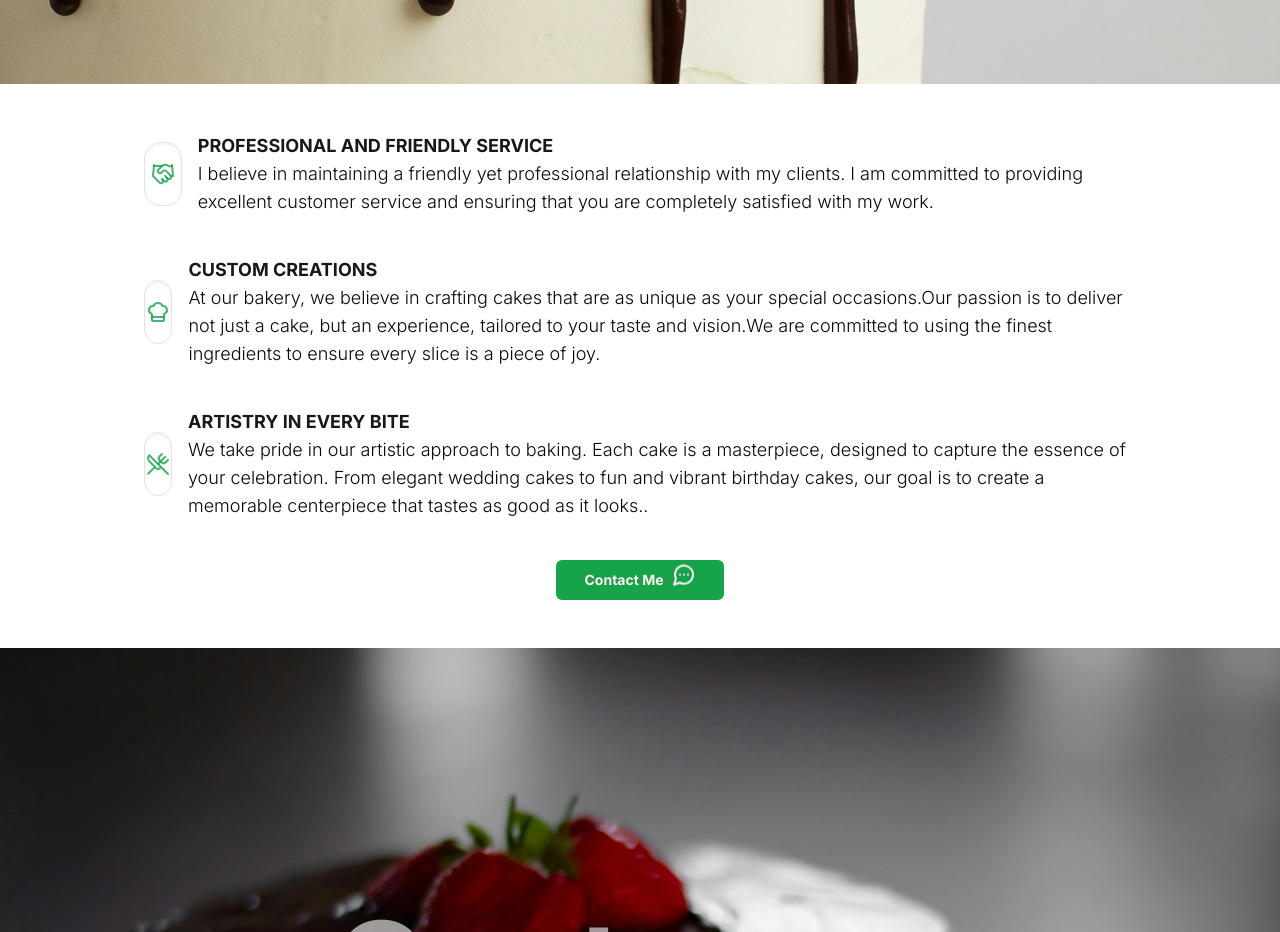
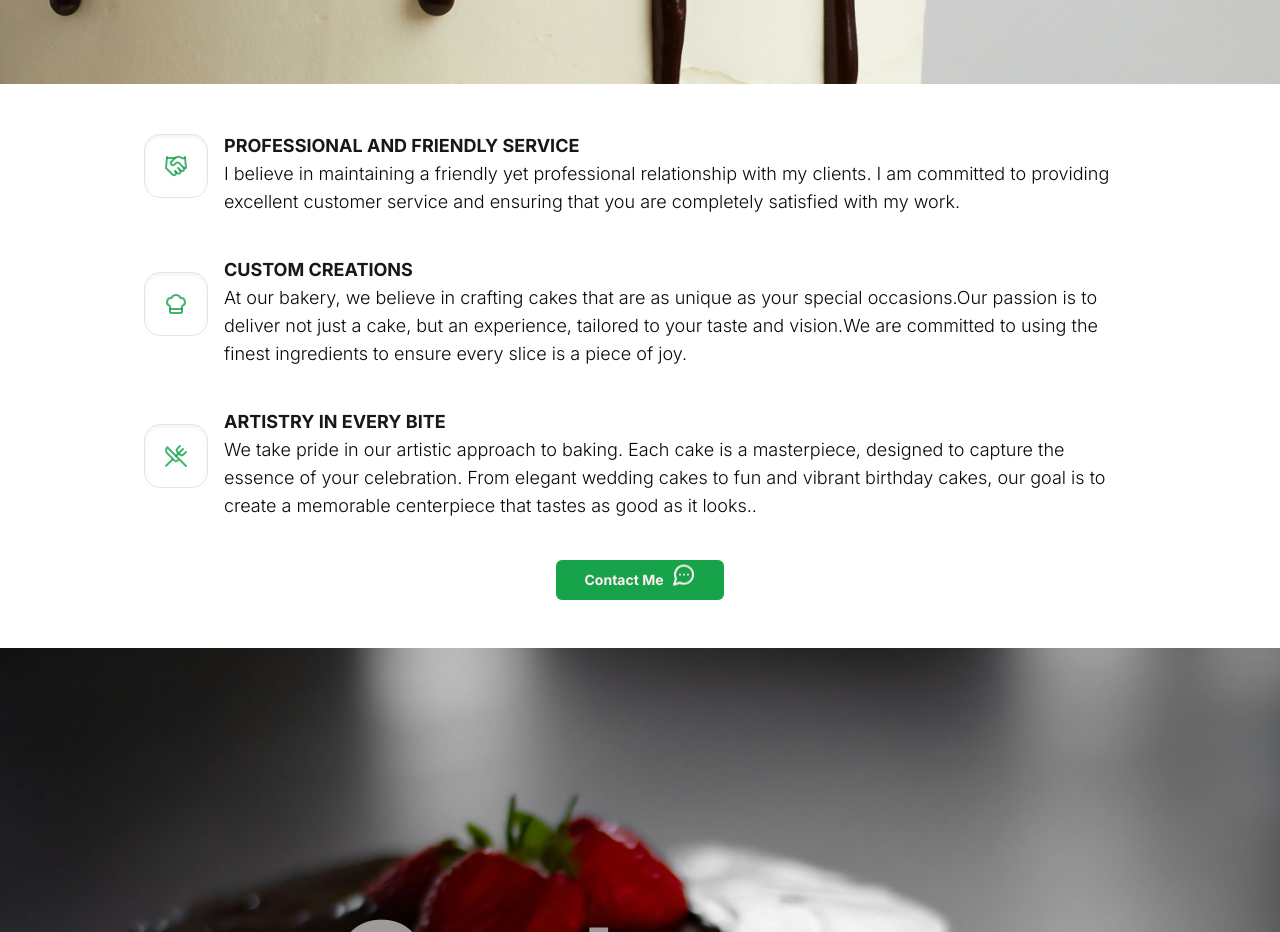
Before and after one commit to lucianRosuAtc/Cake-Alchemy, a Next.js app: page / in a window 1280 px wide. Shown: the part 3940-4872 px from the top of the page. Built offline with nearby package versions, Linux system fonts and the light colour scheme.

Commit message:
refactor: Optimize Intro component styles and image loading
Remove unnecessary CSS classes and styles in the Intro component to improve code readability and maintainability. Additionally, optimize image loading for better performance.

```diff
--- a/components/Intro.tsx
+++ b/components/Intro.tsx
@@ -33,7 +33,7 @@ export default function Paralax() {
         <h3 className="my-8 lg:text-center">Company Values</h3>
         <div className="grid grid-cols-1 lg:grid-cols-3 gap-8 m-10 max-w-5xl mx-auto">
           {IntroDataFirst.map((introFirst, id) => (
-            <div key={id} className="flex flex-col items-start lg:items-center  justify-start">
+            <div key={id} className="flex flex-col items-start lg:items-center justify-start">
               <div className="flex justify-center items-center h-16 w-16 border shadow-inner mr-4 rounded-2xl text-primary/80 dark:text-black dark:bg-white mb-4">
                 {introFirst.icon}
               </div>
@@ -68,13 +68,13 @@ export default function Paralax() {
         </div>
       </section>
 
-
-
-
+  {/* 2 text  */}
       <div className="flex flex-col gap-y-10 max-w-5xl mx-auto py-12 px-4">
         {IntroDataSecond.map((introSecond, id) => (
-          <div key={id} className="flex items-center">
-            <div className="flex justify-center items-center h-16 w-16 border shadow-inner mr-4 rounded-2xl text-primary/80 dark:text-black dark:bg-white">
+          // <div key={id} className="flex items-center">
+          <div key={id} className="flex items-start lg:items-center justify-start">
+            {/* <div className="flex justify-center items-center h-16 w-16 border shadow-inner mr-4 rounded-2xl text-primary/80 dark:text-black dark:bg-white"> */}
+            <div className="flex justify-center items-center min-h-16 min-w-16 border shadow-inner mr-4 rounded-2xl text-primary/80 dark:text-black dark:bg-white mb-4 ">
               {introSecond.icon}
             </div>
             <div className="">
```
